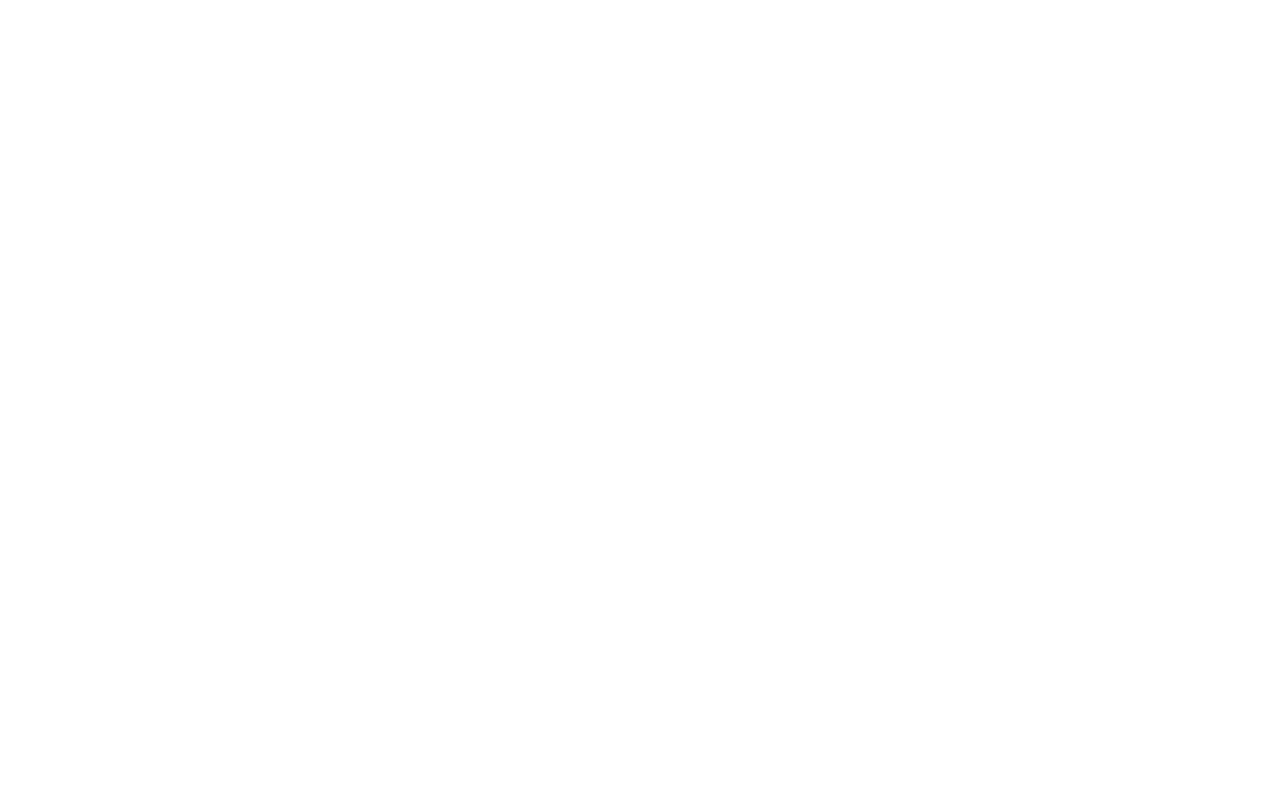
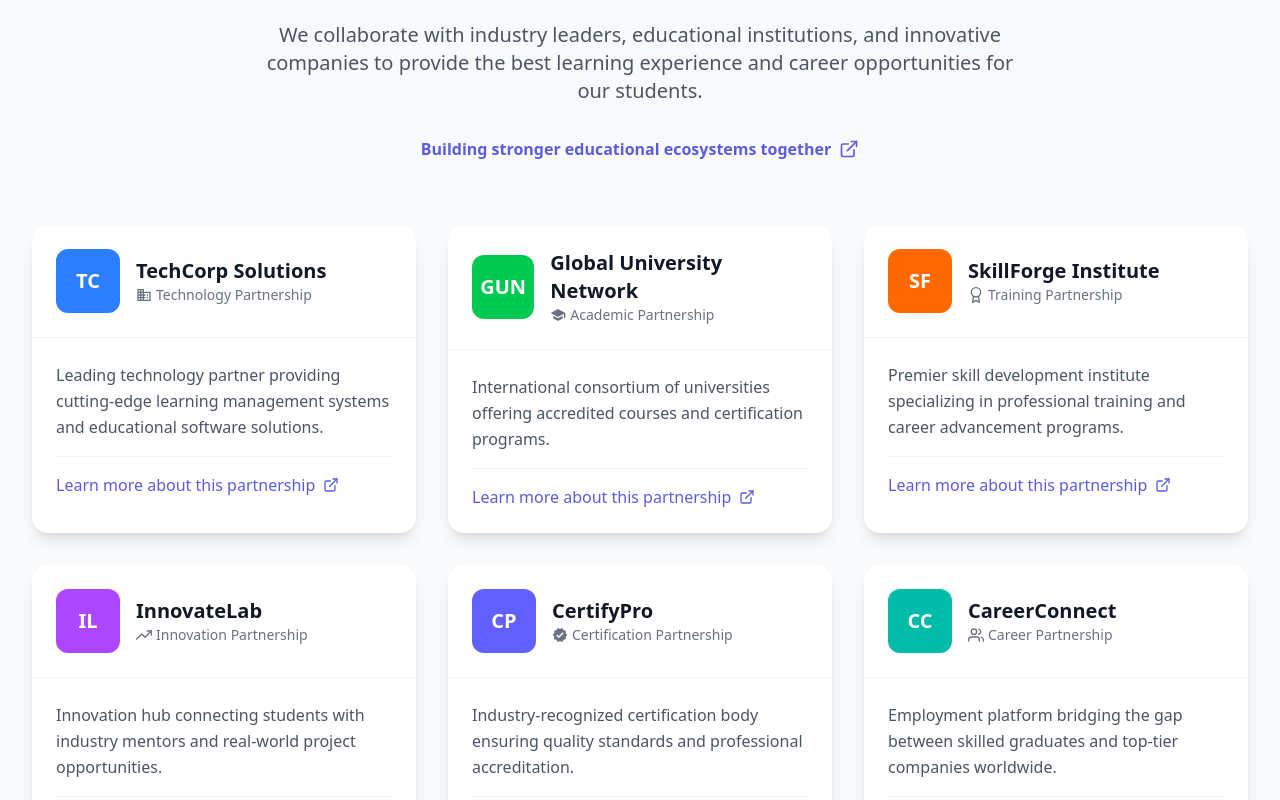
Before and after one commit to usernayeem/scic-11-assignment-07-client, a React (Vite) app: page / in a window 1280 px wide. Shown: the part 780-1580 px from the top of the page. Before the commit the page ends 800 px from the top, so only its background shows below. Built offline with nearby package versions, Linux system fonts and the light colour scheme.

Commit message:
develop partners section

```diff
--- /dev/null
+++ b/src/components/Partners.jsx
@@ -0,0 +1,138 @@
+import React from "react";
+import { FiExternalLink, FiUsers, FiAward, FiTrendingUp } from "react-icons/fi";
+import { MdBusiness, MdSchool, MdVerified } from "react-icons/md";
+
+export const Partners = () => {
+  const partners = [
+    {
+      id: 1,
+      name: "TechCorp Solutions",
+      logo: "TC",
+      description:
+        "Leading technology partner providing cutting-edge learning management systems and educational software solutions.",
+      partnership: "Technology Partnership",
+      icon: MdBusiness,
+      color: "bg-blue-500",
+    },
+    {
+      id: 2,
+      name: "Global University Network",
+      logo: "GUN",
+      description:
+        "International consortium of universities offering accredited courses and certification programs.",
+      partnership: "Academic Partnership",
+      icon: MdSchool,
+      color: "bg-green-500",
+    },
+    {
+      id: 3,
+      name: "SkillForge Institute",
+      logo: "SF",
+      description:
+        "Premier skill development institute specializing in professional training and career advancement programs.",
+      partnership: "Training Partnership",
+      icon: FiAward,
+      color: "bg-orange-500",
+    },
+    {
+      id: 4,
+      name: "InnovateLab",
+      logo: "IL",
+      description:
+        "Innovation hub connecting students with industry mentors and real-world project opportunities.",
+      partnership: "Innovation Partnership",
+      icon: FiTrendingUp,
+      color: "bg-purple-500",
+    },
+    {
+      id: 5,
+      name: "CertifyPro",
+      logo: "CP",
+      description:
+        "Industry-recognized certification body ensuring quality standards and professional accreditation.",
+      partnership: "Certification Partnership",
+      icon: MdVerified,
+      color: "bg-indigo-500",
+    },
+    {
+      id: 6,
+      name: "CareerConnect",
+      logo: "CC",
+      description:
+        "Employment platform bridging the gap between skilled graduates and top-tier companies worldwide.",
+      partnership: "Career Partnership",
+      icon: FiUsers,
+      color: "bg-teal-500",
+    },
+  ];
+
+  return (
+    <section className="py-16 px-4 sm:px-6 lg:px-8 bg-gray-50 dark:bg-gray-900">
+      <div className="max-w-7xl mx-auto">
+        {/* Header Section */}
+        <div className="text-center mb-16">
+          <h2 className="text-3xl md:text-4xl lg:text-5xl font-bold text-gray-900 dark:text-white mb-6">
+            Our Trusted Partners
+          </h2>
+          <p className="text-lg md:text-xl text-gray-600 dark:text-gray-300 max-w-3xl mx-auto mb-8">
+            We collaborate with industry leaders, educational institutions, and
+            innovative companies to provide the best learning experience and
+            career opportunities for our students.
+          </p>
+          <div className="flex items-center justify-center space-x-2 text-[#5D5CDE] font-semibold">
+            <span>Building stronger educational ecosystems together</span>
+            <FiExternalLink className="w-5 h-5" />
+          </div>
+        </div>
+
+        {/* Partners Grid */}
+        <div className="grid grid-cols-1 md:grid-cols-2 lg:grid-cols-3 gap-8">
+          {partners.map((partner) => {
+            const IconComponent = partner.icon;
+            return (
+              <div
+                key={partner.id}
+                className="bg-white dark:bg-gray-800 rounded-2xl shadow-lg hover:shadow-xl transition-all duration-300 overflow-hidden group hover:-translate-y-1"
+              >
+                {/* Partner Logo Section */}
+                <div className="p-6 border-b border-gray-100 dark:border-gray-700">
+                  <div className="flex items-center space-x-4">
+                    <div
+                      className={`w-16 h-16 ${partner.color} rounded-xl flex items-center justify-center text-white font-bold text-xl`}
+                    >
+                      {partner.logo}
+                    </div>
+                    <div>
+                      <h3 className="text-xl font-bold text-gray-900 dark:text-white group-hover:text-[#5D5CDE] transition-colors duration-200">
+                        {partner.name}
+                      </h3>
+                      <div className="flex items-center space-x-1 text-sm text-gray-500 dark:text-gray-400">
+                        <IconComponent className="w-4 h-4" />
+                        <span>{partner.partnership}</span>
+                      </div>
+                    </div>
+                  </div>
+                </div>
+
+                {/* Partner Description */}
+                <div className="p-6">
+                  <p className="text-gray-600 dark:text-gray-300 leading-relaxed">
+                    {partner.description}
+                  </p>
+
+                  {/* Partnership Benefits */}
+                  <div className="mt-4 pt-4 border-t border-gray-100 dark:border-gray-700">
+                    <button className="flex items-center space-x-2 text-[#5D5CDE] hover:text-[#4A4BC9] font-medium transition-colors duration-200 group">
+                      <span>Learn more about this partnership</span>
+                      <FiExternalLink className="w-4 h-4 group-hover:translate-x-1 transition-transform duration-200" />
+                    </button>
+                  </div>
+                </div>
+              </div>
+            );
+          })}
+        </div>
+      </div>
+    </section>
+  );
+};
--- a/src/pages/Home.jsx
+++ b/src/pages/Home.jsx
@@ -1,10 +1,12 @@
 import React from "react";
 import { Banner } from "../components/Banner";
+import { Partners } from "../components/Partners";
 
 export const Home = () => {
   return (
     <div>
       <Banner />
+      <Partners />
     </div>
   );
 };
```
